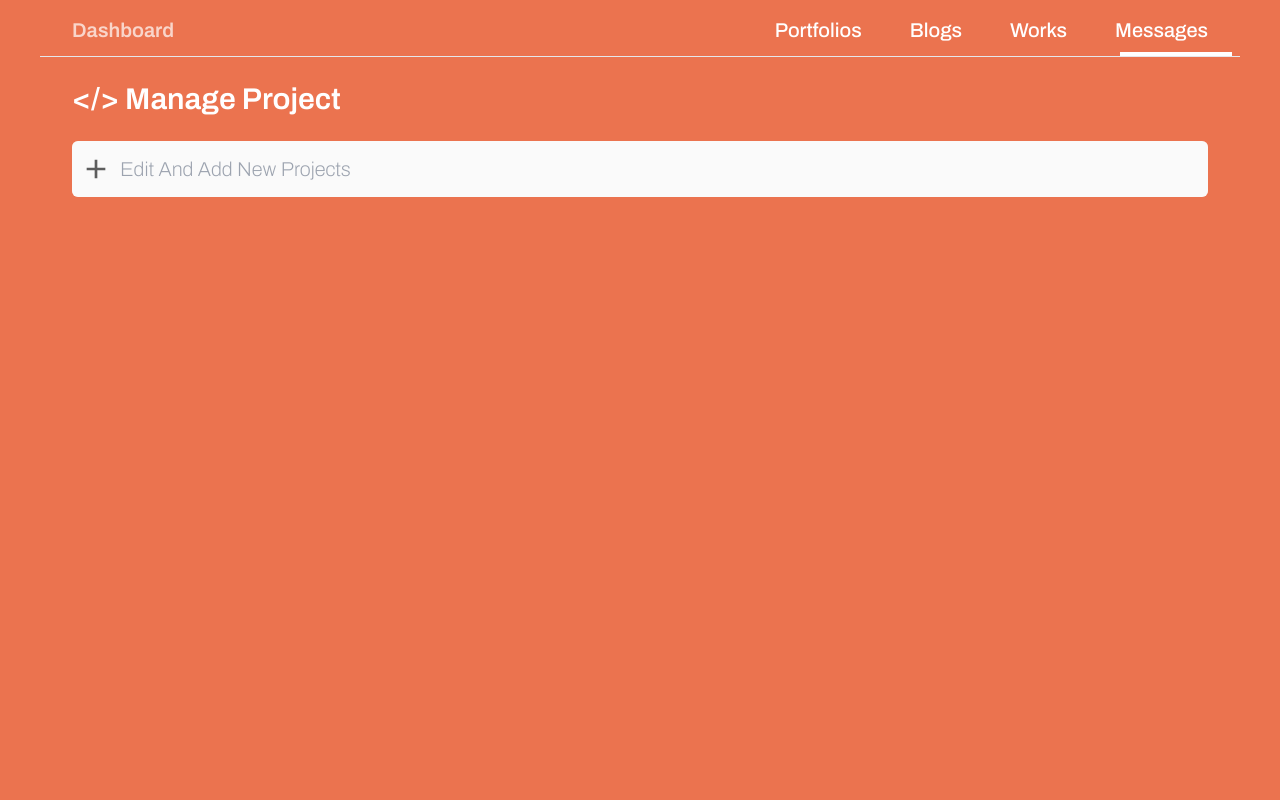
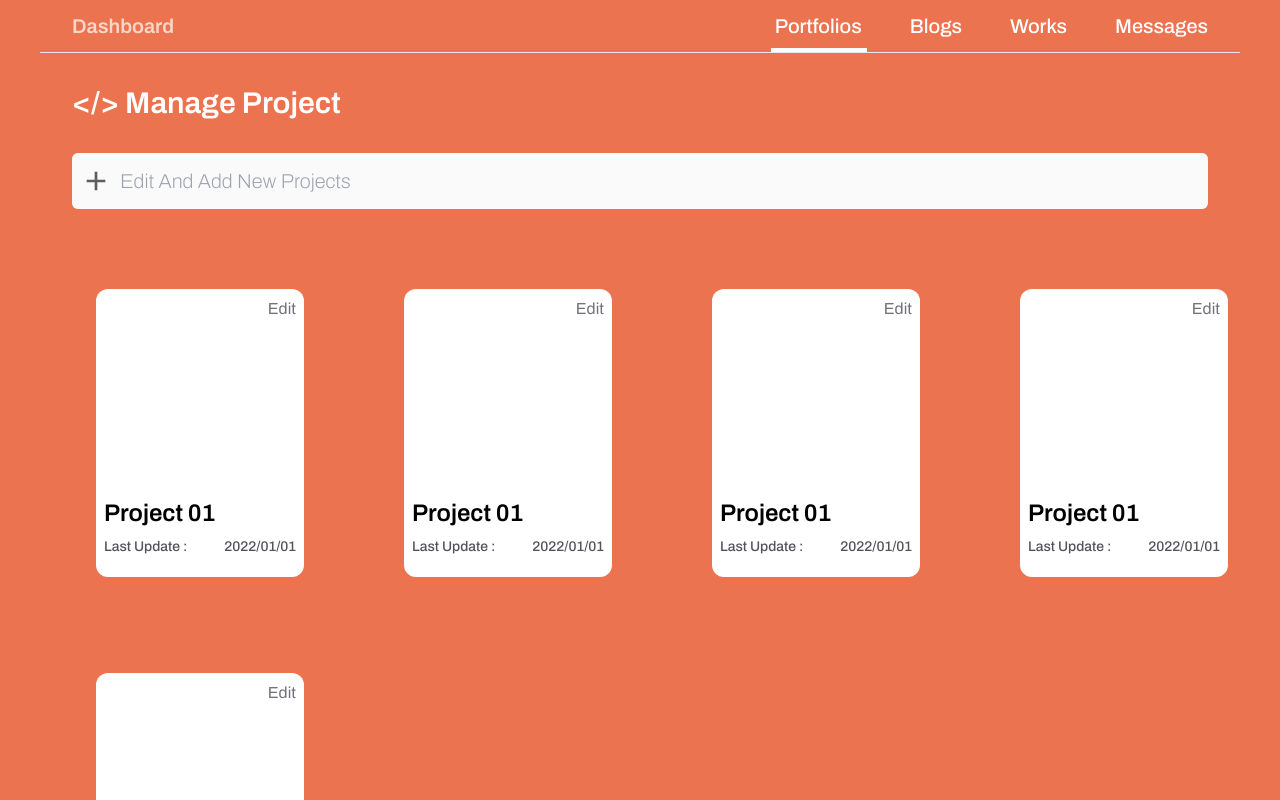
Before and after one commit to AlirezaAkbarpour/Portfolio, a Next.js app: page /dashboard in a window 1280 px wide. Shown: the top 800 px of the page. Built offline with nearby package versions, Linux system fonts and the light colour scheme.

Commit message:
project list add

```diff
--- a/app/dashboard/components/portfolio.tsx
+++ b/app/dashboard/components/portfolio.tsx
@@ -2,6 +2,7 @@
 import { useState } from 'react'
 import AddSVG from '../add_shape.svg'
 import ProjectForm from '@/components/projectForm'
+import ProjectItem from './projectItem'
 
 
 export default function PortfolioMange() {
@@ -9,7 +10,7 @@ export default function PortfolioMange() {
     const [show,setShow] = useState(false)
     return (
     <div className="w-full px-10">
-            <h1 className="text-3xl font-semibold text-white my-1">{title}</h1>
+            <h1 className="text-3xl font-semibold text-white my-2 py-2">{title}</h1>
             <div className='w-full bg-white h-14 my-6 flex justify-between items-center rounded-md'>
               <input className="w-full h-full rounded-md px-12
               text-xl font-extralight focus:ring-white focus:ring-1" placeholder="Edit And Add New Projects" disabled/>
@@ -19,6 +20,14 @@ export default function PortfolioMange() {
               </div>
             </div>
            { show?<ProjectForm setShow={setShow}/>:null}
+           <div className='w-full min-h-80
+            grid grid-cols-4 gap-24 py-4 justify-items-start mx-6 mt-16'>
+                <ProjectItem/>
+                <ProjectItem/>
+                <ProjectItem/>
+                <ProjectItem/>
+                <ProjectItem/>
+           </div>
     </div>
   )
 }
--- /dev/null
+++ b/app/dashboard/components/projectItem.tsx
@@ -0,0 +1,18 @@
+import Image from "next/image";
+
+export default function ProjectItem() {
+  return (
+    <section className="w-52 h-72 bg-white rounded-xl">
+        <div className="w-full h-8 py-2 text-zinc-500 flex justify-end px-2">Edit</div>
+        <div className="w-full h-44 flex justify-center ">
+        </div>
+        <div className="w-full">
+            <h1 className="text-2xl h-10 text-black font-semibold px-2">Project 01</h1>
+            <div className="w-full flex justify-between px-2 text-zinc-600 font-medium">
+                <p className="text-sm">Last Update :</p>
+                <data className="text-sm">2022/01/01</data>
+            </div>
+        </div>
+    </section>
+  )
+}
--- a/app/dashboard/page.tsx
+++ b/app/dashboard/page.tsx
@@ -26,8 +26,8 @@ export default function DashboardPage() {
   },[currentPath])
 
   return (
-    <div className="w-full h-screen bg-dashboard-orange flex items-center">
-            <div className="w-full h-full mt-4">
+    <div className="w-full min-h-[50rem] bg-dashboard-orange flex items-center">
+            <div className="w-full h-full mt-2">
               <div className="text-xl pl-4 flex justify-between mx-12">
                 <div className="">
                   <div className="p-2 font-semibold text-white opacity-70">Dashboard</div>
@@ -40,8 +40,8 @@ export default function DashboardPage() {
                   <div className="p-2 mx-4 font-medium cursor-pointer" onClick={()=> clickHandler("w_orks")}>Works</div>
                   <div className="p-2 mx-4 font-medium cursor-pointer" onClick={()=>clickHandler("m_essages")}>Messages</div>
                 </div>
-                <div className="w-full h-1 flex justify-end mx-6 px-6">
-                  <div className="w-28 h-full bg-white"></div>
+                <div className="w-1/4 h-1 flex justify-end px-3 mx-2">
+                  <div className="w-24 h-full bg-white"></div>
                 </div>
                 </div>
 
--- a/components/projectForm.tsx
+++ b/components/projectForm.tsx
@@ -41,7 +41,7 @@ export default function ProjectForm({setShow}:any) {
                 <div className="w-1/2 mx-8 pr-24 ">
                   <h2 className="text-xl font-normal text-zinc-600 mt-6 mx-2 flex items-center">id:
                     {/* project id */}
-                    <p className="text-zinc-400 px-2 text-xl">22a5255</p>
+                    <p className="text-zinc-400 px-2 text-xl"></p>
                   </h2>
                   <h2 className="text-xl font-medium text-zinc-600 mt-6 mx-2">Name Project:</h2>
                   {/* name ref */}
```
